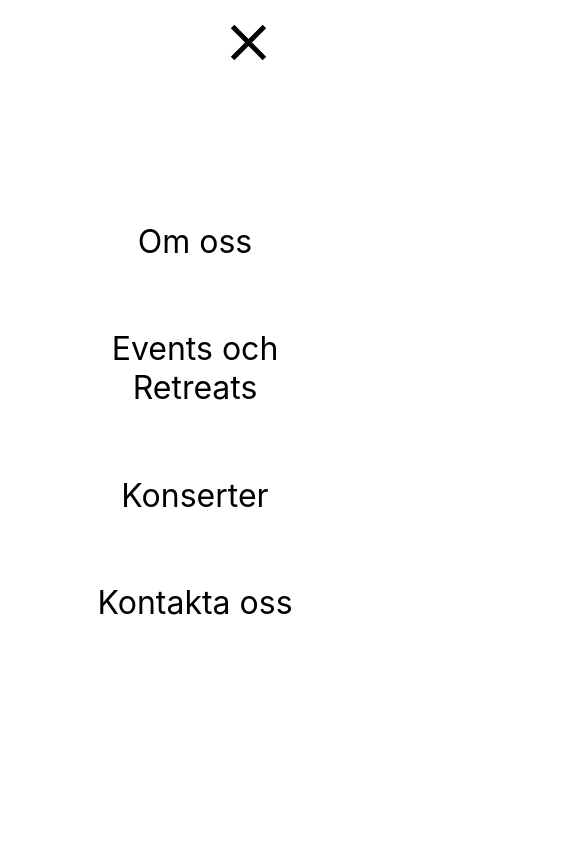
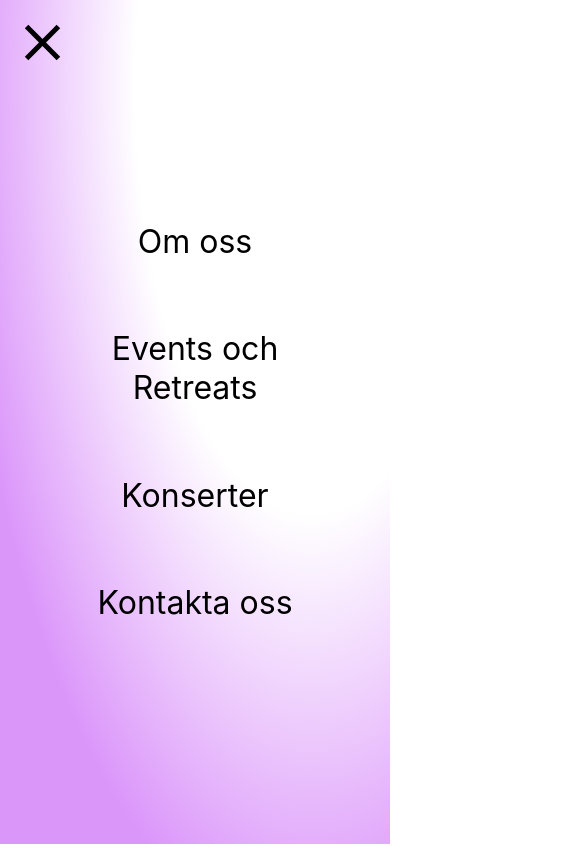
Before and after one commit to Code-Collaborate-FED-UX-Hyper-Island/inner-journeys-collab, a React (Create React App) app: page / in a window 390 px wide. Both pictures are taken after a click on the element 42 px from the left and 47 px from the top of the page. Shown: the top 864 px of the page, 585 px wide, since content can reach past the window. Built offline with nearby package versions, Linux system fonts and the light colour scheme.

Commit message:
gradient background hamburger

```diff
--- a/src/components/Header/HamburgerMenu.css
+++ b/src/components/Header/HamburgerMenu.css
@@ -1,21 +1,7 @@
 .hamburgerMenuContainer {
   width: 100vw;
   height: 100vh;
-  animation-duration: 10s;
-  animation-name: slidein;
-  animation-iteration-count: infinite;
-}
-
-@keyframes slidein {
-  from {
-    margin-left: 100%;
-    width: 300%;
-  }
-
-  to {
-    margin-left: 0%;
-    width: 100%;
-  }
+  background: radial-gradient(at 80% 10%, #ffff 40%, #db96fa 80%);
 }
 
 .navMenuContainer {
@@ -34,9 +20,9 @@
 .closeIcon {
   height: 45px;
   width: 45px;
-  margin-top: 20px;
   margin-left: 20px;
   cursor: pointer;
+  padding-top: 20px;
 }
 
 .crossLineOne {
--- a/src/components/Header/HamburgerMenu.js
+++ b/src/components/Header/HamburgerMenu.js
@@ -3,7 +3,6 @@ import "./HamburgerMenu.css";
 
 const HamburgerMenu = ({ setOpenHamburger }) => {
   return (
-    <div>
     <div className="hamburgerMenuContainer">
       <div className="closeIcon" onClick={() => setOpenHamburger(false)}>
         <div className="crossLineOne"></div>
@@ -17,7 +16,6 @@ const HamburgerMenu = ({ setOpenHamburger }) => {
       </div>
       <img src="" alt="" />
     </div>
-    </div>
   );
 };
 
```
Lines whose indentation alone changed are shown as unchanged.
